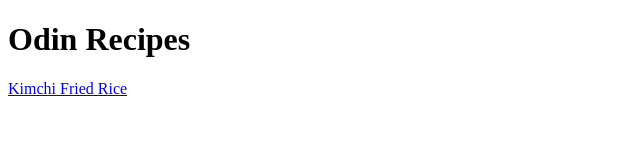
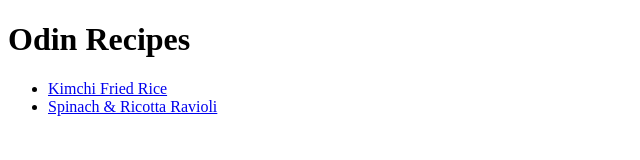
Before and after one commit to sunashiato/odin-recipes, a plain HTML site: page index.html in a window 1280 px wide. Shown: the whole page, without its empty margins (0-640 px from the left). Drawn offline with Linux system fonts and the light colour scheme.

Commit message:
Add link to spinachricottaravioli.html on index.html

```diff
--- a/index.html
+++ b/index.html
@@ -8,6 +8,10 @@
 </head>
 <body>
     <h1>Odin Recipes</h1>
-    <a href="recipes/kimchifriedrice.html">Kimchi Fried Rice</a>
+    <ul>
+        <li><a href="recipes/kimchifriedrice.html">Kimchi Fried Rice</a></li>
+        <li><a href="recipes/spinachricottaravioli.html">Spinach & Ricotta Ravioli</a></li>
+
+    </ul>
 </body>
 </html>
```
